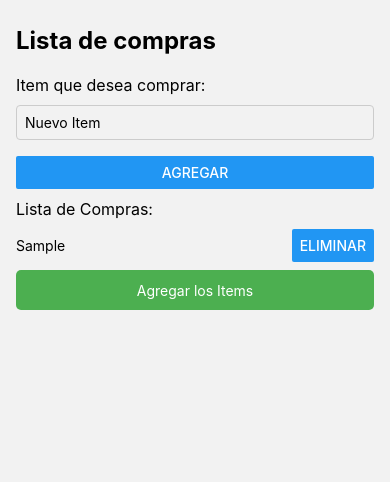
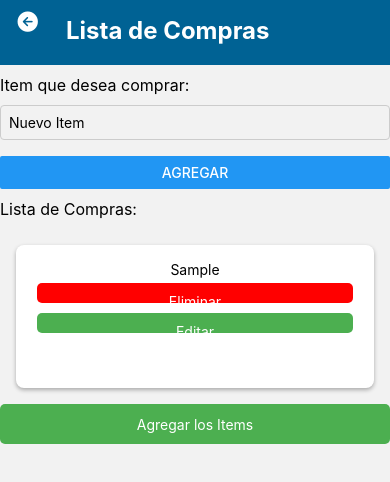
Before and after one commit to rafa31n/ProyectoDPS, a React Native app: screen /AgregarIngredientes in a window 390 px wide. Both pictures are taken after typing "Sample" into the empty fields and a click on the button "AGREGAR". Shown: the top 482 px of the page. Built offline with nearby package versions, Linux system fonts and the light colour scheme.

Commit message:
cambios
dsadsa

```diff
--- a/package.json
+++ b/package.json
@@ -23,6 +23,7 @@
     "react-native": "0.72.4",
     "react-native-auth0": "^3.0.1",
     "react-native-gesture-handler": "^2.12.1",
+    "react-native-modal": "^13.0.1",
     "react-native-reanimated": "^3.4.2",
     "react-native-safe-area-context": "^4.7.2",
     "react-native-screens": "^3.25.0",
--- a/screens/IngredientListScreen.js
+++ b/screens/IngredientListScreen.js
@@ -1,49 +1,98 @@
+import React, { useState } from "react";
 import {
   StyleSheet,
   Text,
   TextInput,
-  TouchableOpacity, Button,
+  TouchableOpacity,
+  Button,
   FlatList,
   View,
 } from "react-native";
+import Modal from "react-native-modal";
+import IconFA from 'react-native-vector-icons/Ionicons';
+import Icon from 'react-native-vector-icons/Fontisto';
 import { useNavigation } from "@react-navigation/native";
-import { useState } from "react";
+import { ScrollView } from "react-native-gesture-handler";
+
 const IngredientList = () => {
   const [ingredientes, setIngredientes] = useState([]);
-  const [nuevoIngrediente, setNuevoIngrediente] = useState('');
+  const [nuevoIngrediente, setNuevoIngrediente] = useState("");
+  const [eliminarIndex, setEliminarIndex] = useState(-1); // Índice del elemento a eliminar
+  const [editarIndex, setEditarIndex] = useState(-1); // Índice del elemento a editar
+  const [editModalVisible, setEditModalVisible] = useState(false);
+  const navigation = useNavigation();
+
+  const [editIngrediente, setEditIngrediente] = useState(""); // Valor del elemento en edición
 
   const handleNuevoIngredienteChange = (text) => {
     setNuevoIngrediente(text);
   };
 
   const handleAgregarIngrediente = () => {
-    if (nuevoIngrediente.trim() === '') {
-      alert("Ingrese un dato")
+    if (nuevoIngrediente.trim() === "") {
+      alert("Ingrese un dato");
     } else {
       setIngredientes([...ingredientes, nuevoIngrediente]);
-      setNuevoIngrediente('');
+      setNuevoIngrediente("");
     }
-
-
   };
 
-  const handleEliminarIngrediente = (index) => {
+  const confirmarEliminacion = (index) => {
+    setEliminarIndex(index);
+    setEditModalVisible(true);
+  };
+
+  const handleEliminarIngrediente = () => {
+    if (eliminarIndex !== -1) {
       const nuevosIngredientes = [...ingredientes];
-    nuevosIngredientes.splice(index, 1);
+      nuevosIngredientes.splice(eliminarIndex, 1);
       setIngredientes(nuevosIngredientes);
+      setEliminarIndex(-1); // Restablecer el índice de eliminación
+    }
+    setEditModalVisible(false);
+  };
+
+  const confirmarEdicion = (index) => {
+    setEditarIndex(index);
+    setEditIngrediente(ingredientes[index]);
+    setEditModalVisible(true);
+  };
+
+  const handleGuardarEdicion = () => {
+    if (editarIndex !== -1 && editIngrediente.trim() !== "") {
+      const nuevosIngredientes = [...ingredientes];
+      nuevosIngredientes[editarIndex] = editIngrediente;
+      setIngredientes(nuevosIngredientes);
+      setEditIngrediente("");
+      setEditarIndex(-1); // Restablecer el índice de edición
+    }
+    setEditModalVisible(false);
   };
 
   const handleAgregarLista = () => {
     if (ingredientes.length > 0) {
-      alert("lista de ingredientes agregada")
+      alert("Lista de ingredientes agregada");
     } else {
-      alert("lista esta vacia, agregue algun ingrediente ")
+      alert("La lista está vacía, agregue algún ingrediente");
     }
-  }
+  };
 
   return (
+
     <View style={styles.container}>
-      <Text style={styles.headerText}>Lista de compras</Text>
+      <View style={styles.headerContainer}>
+          <View style={styles.leftElement}>
+            <TouchableOpacity style={styles.buttonLogin} onPress={() => navigation.navigate('Home')}>
+              <IconFA style={styles.icon}
+                name='arrow-back-circle' color='#fff' size={25} />
+            </TouchableOpacity>
+
+          </View>
+          <View style={styles.centerElement}>
+            <Text style={styles.header}>Lista de Compras </Text>
+          </View>
+        </View>
+
       <Text style={styles.label}>Item que desea comprar:</Text>
       <TextInput
         style={styles.input}
@@ -54,36 +103,108 @@ const IngredientList = () => {
       <Button title="Agregar" onPress={handleAgregarIngrediente} />
 
       <Text style={styles.label}>Lista de Compras:</Text>
+
+      <View  >
         <FlatList
           data={ingredientes}
           renderItem={({ item, index }) => (
             <View style={styles.ingredienteItem}>
-            <Text>{item}</Text>
-            <Button
-              title="Eliminar"
-              onPress={() => handleEliminarIngrediente(index)}
-            />
+              <Text style={styles.itemText} >{item}</Text>
+              <TouchableOpacity
+                style={styles.eliminarButton}
+                onPress={() => confirmarEliminacion(index)}
+              >
+                <Text style={styles.eliminarButtonText}>Eliminar</Text>
+              </TouchableOpacity>
+              <TouchableOpacity
+                style={styles.editarButton}
+                onPress={() => confirmarEdicion(index)}
+              >
+                <Text style={styles.eliminarButtonText}>Editar</Text>
+              </TouchableOpacity>
+
             </View>
           )}
           keyExtractor={(item, index) => index.toString()}
         />
+        </View>
+
       <TouchableOpacity style={styles.buttonRegistrarse}>
-        <Text style={styles.textBtnRegistrarse} onPress={handleAgregarLista}>Agregar los Items</Text>
+        <Text style={styles.textBtnRegistrarse} onPress={handleAgregarLista}>
+          Agregar los Items
+        </Text>
       </TouchableOpacity>
+
+      <Modal isVisible={editModalVisible}>
+        <View style={styles.modalContainer}>
+          <Text style={styles.modalText}>
+            {editarIndex !== -1
+              ? "Editar Item"
+              : "¿Está seguro de que desea eliminar este Item?"}
+          </Text>
+          {editarIndex !== -1 ? (
+            <TextInput
+              style={styles.editInput}
+              value={editIngrediente}
+              onChangeText={(nuevoTexto) => setEditIngrediente(nuevoTexto)}
+            />
+          ) : null}
+          {editarIndex !== -1 ? (
+            <TouchableOpacity
+              style={styles.butonModalEliminar}
+              onPress={handleGuardarEdicion}
+            >
+              <Text style={styles.eliminarButtonText}>Guardar</Text>
+            </TouchableOpacity>
+          ) : (
+            <TouchableOpacity
+              style={styles.butonModalEliminar}
+              onPress={handleEliminarIngrediente}
+            >
+              <Text style={styles.eliminarButtonText}>Eliminar</Text>
+            </TouchableOpacity>
+          )}
+          <TouchableOpacity
+            style={styles.cancelarButton}
+            onPress={() => {
+              setEditModalVisible(false);
+              setEditIngrediente("");
+              setEditarIndex(-1);
+            }}
+          >
+            <Text style={styles.eliminarButtonText}>Cancelar</Text>
+          </TouchableOpacity>
+        </View>
+      </Modal>
     </View>
   );
 };
 
 const styles = StyleSheet.create({
   container: {
-    padding: 16,
+    padding: 0,
   },
-  headerText: {
+  headerContainer: {
+    backgroundColor: '#006294',
+    flexDirection: 'row',
+  },
+  leftElement: {
+    marginLeft: 16,
+    marginRight: 25,
+    marginTop: 8,
+  },itemText:{
+    textAlign:'center'
+  },
+  centerElement: {
+    marginBottom: 20,
+  },
+  header: {
+    fontWeight: 'bold',
     fontSize: 24,
-    fontWeight: 'bold',
-    marginBottom: 10,
-    marginTop: 10,
+    paddingTop: 16,
+    color: '#fff'
   },
+
   label: {
     fontSize: 16,
     marginBottom: 10,
@@ -97,10 +218,15 @@ const styles = StyleSheet.create({
     marginBottom: 16,
   },
   ingredienteItem: {
-    flexDirection: 'row',
-    justifyContent: 'space-between',
-    alignItems: 'center',
-    marginBottom: 8,
+    backgroundColor: '#fff',
+    borderRadius: 8,
+    margin: 16,
+    padding: 16,
+    shadowColor: '#000',
+    shadowOffset: { width: 0, height: 2 },
+    shadowOpacity: 0.3,
+    shadowRadius: 4,
+    elevation: 5,
   },
   buttonRegistrarse: {
     backgroundColor: '#4CAF50',
@@ -108,12 +234,63 @@ const styles = StyleSheet.create({
     justifyContent: 'center',
     alignItems: 'center',
     borderRadius: 5,
+
+  },modalContainer: {
+    backgroundColor: 'white',
+    padding: 20,
+    borderRadius: 10,
+    alignItems: 'center',
+  },
+  modalText: {
+    fontSize: 18,
+    marginBottom: 10,
   },
   textBtnRegistrarse: {
     textAlign: 'center',
     marginTop: 0,
     color: 'white',
+  },butonModalEliminar:{
+    backgroundColor: 'red',
+    padding: 10,
+    borderRadius: 5,
+    marginTop: 10,
+    alignSelf: 'center',
+  },eliminarButtonText: {
+    color: 'white',
+    fontSize: 18,
+    textAlign: 'center',
+  },cancelarButton: {
+  backgroundColor: 'gray',
+  padding: 10,
+  borderRadius: 5,
+  marginTop: 10,
+  alignSelf: 'center',
+},cancelarButtonText: {
+  color: 'white',
+  fontSize: 18,
+  textAlign: 'center',
+},  eliminarButton: {
+  backgroundColor: 'red',
+  padding: 10,
+  margin: 5,
+  borderRadius: 5,
+  flex: 0,
 },
+
+editarButton: {
+  backgroundColor: '#4CAF50',
+  padding: 10,
+  margin: 5,
+  borderRadius: 5,
+  flex: 0,
+},
+
+eliminarButtonText: {
+  color: 'white',
+  textAlign: 'center', // Esto centra el texto en el botón
+},
+
+
 });
 
 export default IngredientList
```
Also changed, not shown: screens/EditIngredient.js (added, +28 -0 lines). Lines whose indentation alone changed are shown as unchanged.
